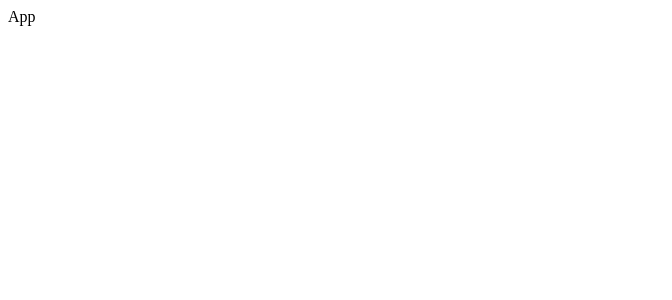
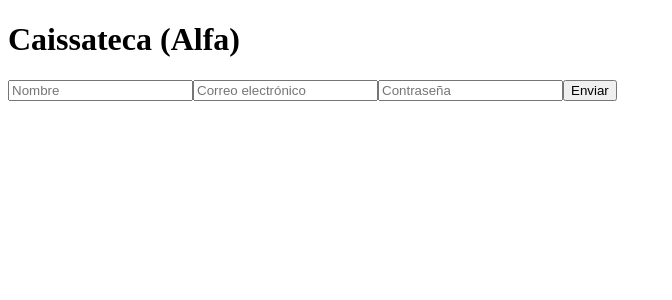
Before and after one commit to JuanMaAl/caissateca, a React (Vite) app: page / in a window 1280 px wide. Shown: the top 300 px of the page, without its empty margins (0-672 px from the left). Built offline with nearby package versions, Linux system fonts and the light colour scheme.

Commit message:
Creación formulario inscripción

```diff
--- a/src/App.jsx
+++ b/src/App.jsx
@@ -1,8 +1,54 @@
-import React from 'react'
+import React, { useState } from 'react'
 
 const App = () => {
+
+  const [formData, setFormData] = useState({
+    name: '', email: '', password: ''
+  })
+
+  console.log(formData)
+
+  function handleChange(event){
+    setFormData((prevFormData)=>{
+      return {
+        ...prevFormData,
+        [event.target.name]:event.target.value
+      }
+    })
+  }
+
   return (
-    <div>App</div>
+    <div>
+
+      <h1>Caissateca (Alfa)</h1>
+
+      <form action="">
+        <input
+        placeholder='Nombre'
+        name='name'
+        onChange={handleChange}
+        />
+        <input
+        placeholder='Correo electrónico'
+        name='email'
+        onChange={handleChange}
+        />
+        <input
+        placeholder='Contraseña'
+        name='password'
+        onChange={handleChange}
+        />
+
+        <button type='submite' >
+          Enviar
+        </button>
+
+      </form>
+
+
+
+
+    </div>
   )
 }
 
```
